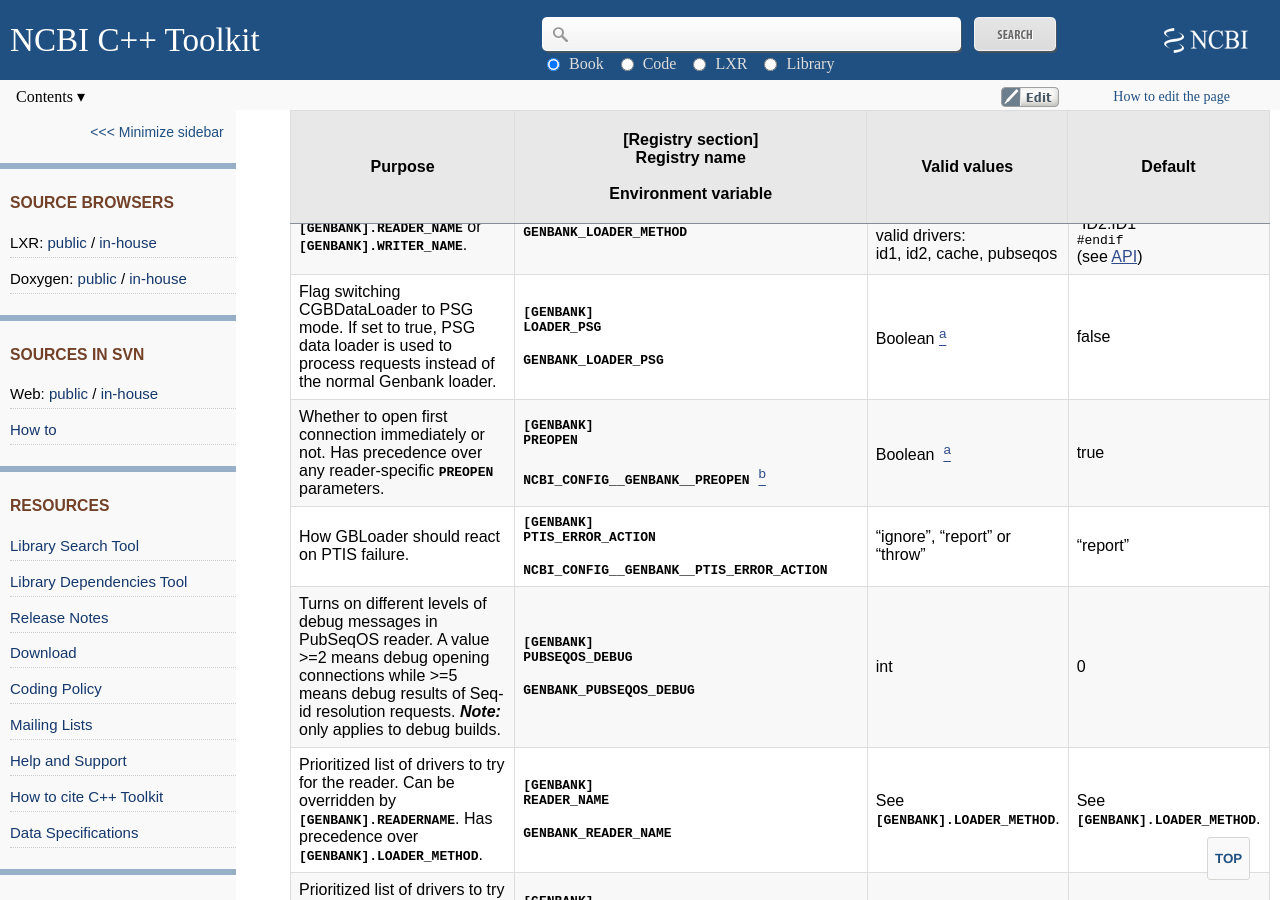
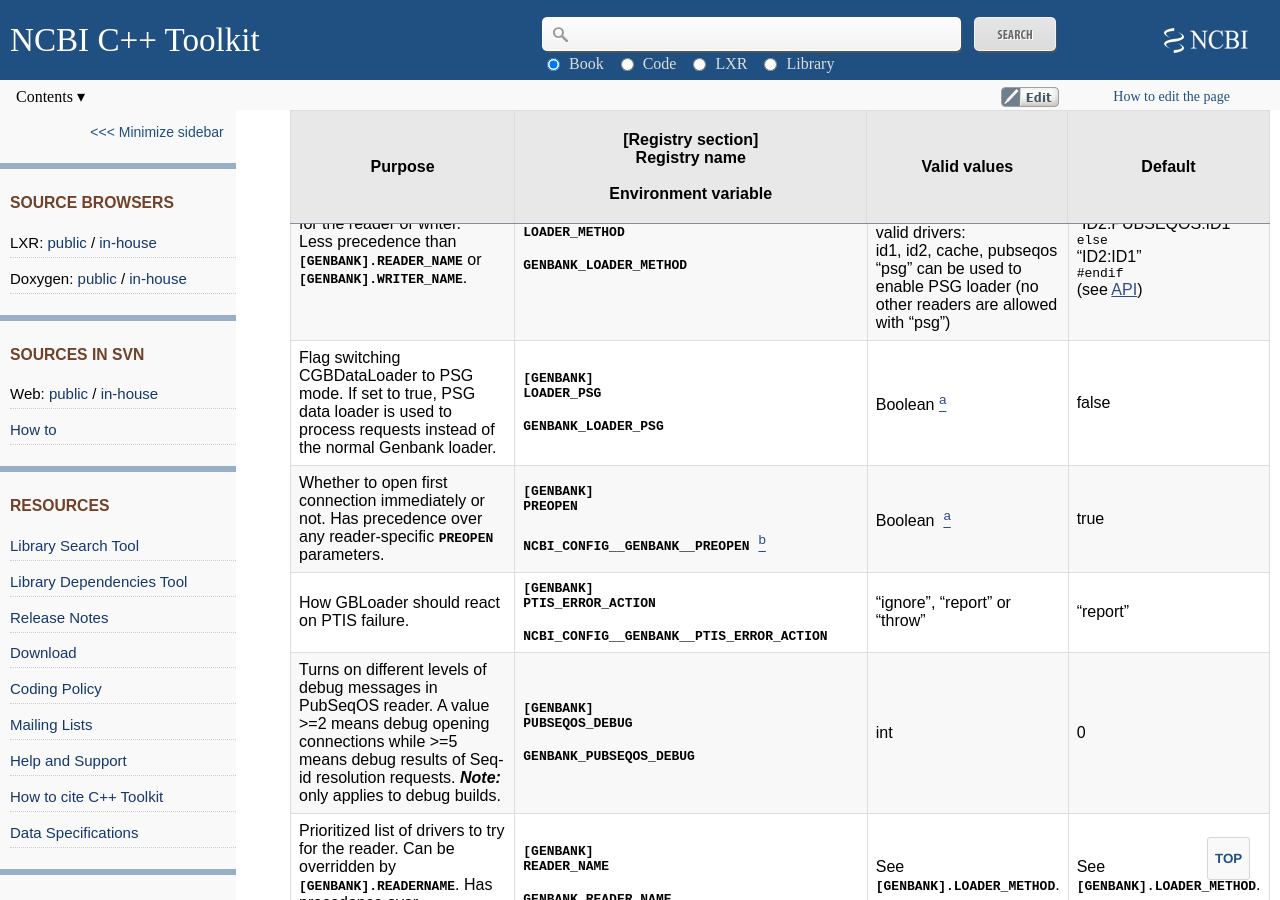
Before and after one commit to ncbi/cxx-toolkit, a Jekyll site: the page built from pages/ch_libconfig.md, in a window 1280 px wide and 900 px high, scrolled down 37263 px. Built offline with Jekyll 4.4.1, drawn with Linux system fonts in a browser that asks for light colours.

Commit message:
Mention enabling PSG using LOADER_METHOD. JIRA OMDM-47

```diff
--- a/pages/ch_libconfig.md
+++ b/pages/ch_libconfig.md
@@ -807,7 +807,7 @@
 | Maximum number of requests packed in a single ID2 packet.                | **`[GENBANK]`**<br/>**`ID2_MAX_IDS_REQUEST_SIZE`**<br/><br/>**`GENBANK_ID2_MAX_IDS_REQUEST_SIZE`**            | \>=0               | 100  |
 | Plug-in libraries with CID2Processor implementation.<br/>Useful for development of alternative data sources. | **`[GENBANK]`**<br/>**`ID2_PROCESSOR`**<br/><br/>**`GENBANK_ID2_PROCESSOR`** | comma-separated list of names of id2proc interface plug-ins | "" |
 | Specify the ID2 reader service name. ***Note:*** The services can be redirected using generic [Service Redirection](ch_conn.html#ch_conn.Service_Redirection) technique. Has precedence over **`[NCBI].SERVICE_NAME_ID2`** | **`[GENBANK]`**<br/>**`ID2_SERVICE_NAME`**<br/><br/>**`GENBANK_ID2_SERVICE_NAME`** | a valid reader service name | ID2<br/>(see [API](https://www.ncbi.nlm.nih.gov/IEB/ToolBox/CPP_DOC/lxr/ident?i=DEFAULT_SERVICE)) |
-| Prioritized list of drivers to try for the reader or writer.<br />Less precedence than **`[GENBANK].READER_NAME`** or **`[GENBANK].WRITER_NAME`**. | **`[GENBANK]`**<br/>**`LOADER_METHOD`**<br/><br/>**`GENBANK_LOADER_METHOD`** | list items are semicolon-delimited;<br/>each item is a colon-delimited list of drivers.<br/>valid drivers:<br/>id1, id2, cache, pubseqos | `#if defined(HAVE_PUBSEQ_OS)`<br />"ID2:PUBSEQOS:ID1"<br />`else`<br />"ID2:ID1"<br />`#endif`<br />(see [API](https://www.ncbi.nlm.nih.gov/IEB/ToolBox/CPP_DOC/lxr/ident?i=DEFAULT_DRV_ORDER)) |
+| Prioritized list of drivers to try for the reader or writer.<br />Less precedence than **`[GENBANK].READER_NAME`** or **`[GENBANK].WRITER_NAME`**. | **`[GENBANK]`**<br/>**`LOADER_METHOD`**<br/><br/>**`GENBANK_LOADER_METHOD`** | list items are semicolon-delimited;<br/>each item is a colon-delimited list of drivers.<br/>valid drivers:<br/>id1, id2, cache, pubseqos<br/>"psg" can be used to enable PSG loader (no other readers are allowed with "psg") | `#if defined(HAVE_PUBSEQ_OS)`<br />"ID2:PUBSEQOS:ID1"<br />`else`<br />"ID2:ID1"<br />`#endif`<br />(see [API](https://www.ncbi.nlm.nih.gov/IEB/ToolBox/CPP_DOC/lxr/ident?i=DEFAULT_DRV_ORDER)) |
 | Flag switching CGBDataLoader to PSG mode. If set to true, PSG data loader is used to process requests instead of the normal Genbank loader.| **`[GENBANK]`**<br/>**`LOADER_PSG`**<br/><br/>**`GENBANK_LOADER_PSG`** | Boolean [<sup>a</sup>](#ch_libconfig.TF.37) | false |
 | Whether to open first connection immediately or not. Has precedence over any reader-specific **`PREOPEN`** parameters. | **`[GENBANK]`**<br/>**`PREOPEN`**<br/><br/>**`NCBI_CONFIG__GENBANK__PREOPEN`**  [<sup>b</sup>](#ch_libconfig.TF.38)               | Boolean  [<sup>a</sup>](#ch_libconfig.TF.37)              | true |
 | How GBLoader should react on PTIS failure. | **`[GENBANK]`**<br/>**`PTIS_ERROR_ACTION`**<br/><br/>**`NCBI_CONFIG__GENBANK__PTIS_ERROR_ACTION`** | "ignore", "report" or "throw" | "report" |
```
